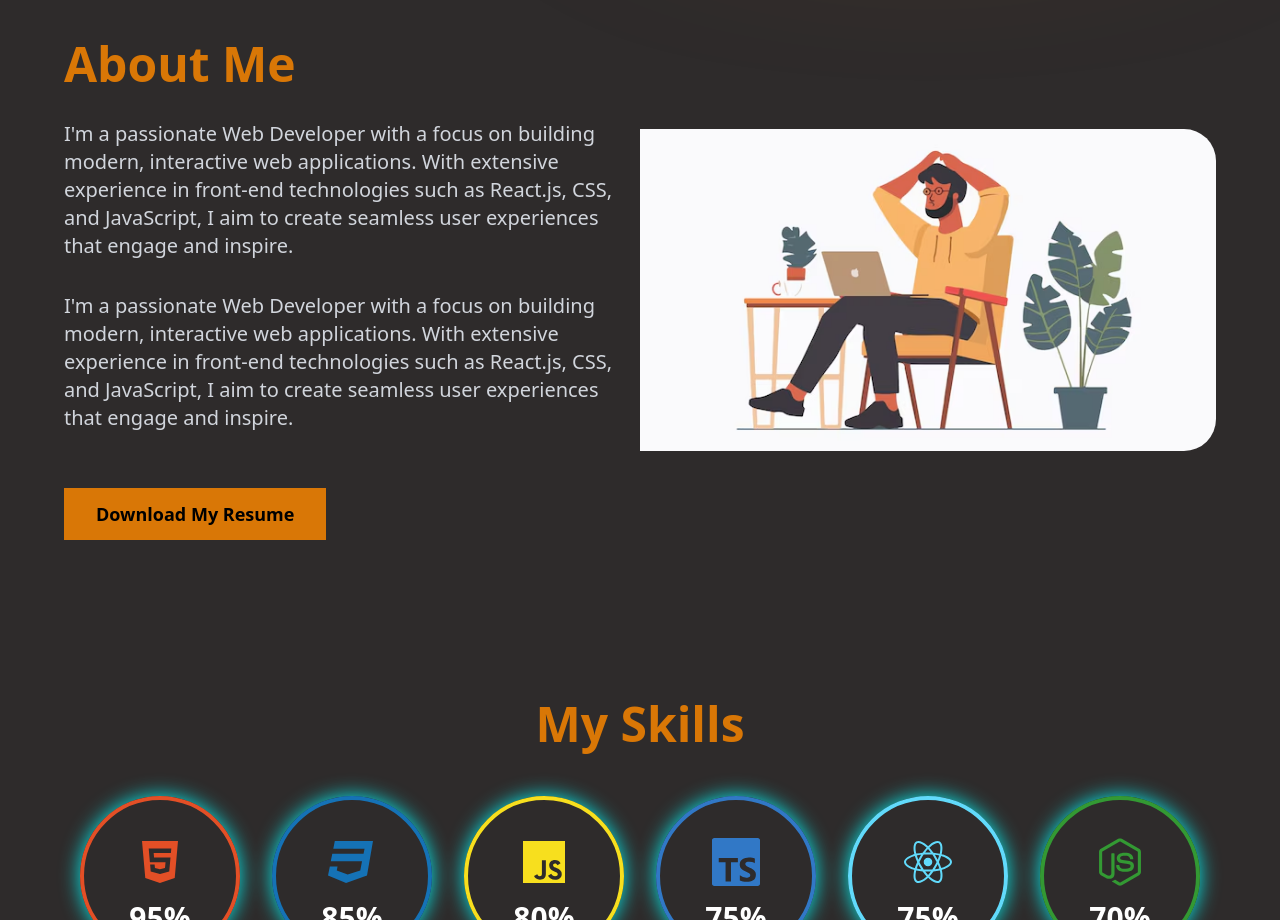
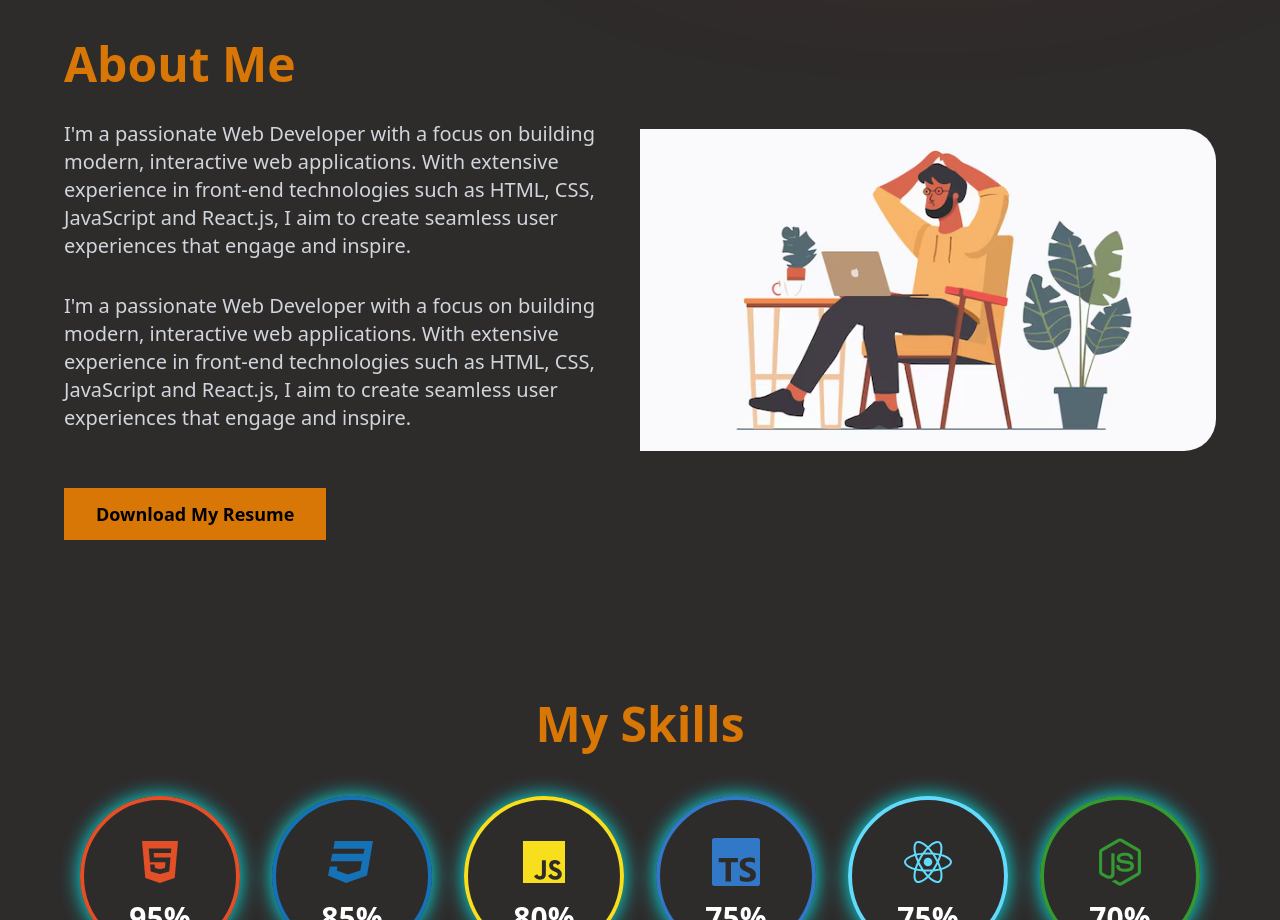
Before and after one commit to DipakSingh0111/portfolio-dipak, a React (Vite) app: page / in a window 1280 px wide. Shown: the part 920-1840 px from the top of the page. Built offline with nearby package versions, Linux system fonts and the light colour scheme.

Commit message:
about me updated

```diff
--- a/src/components/About.jsx
+++ b/src/components/About.jsx
@@ -23,8 +23,8 @@ const About = () => {
           >
             I'm a passionate Web Developer with a focus on building modern,
             interactive web applications. With extensive experience in front-end
-            technologies such as React.js, CSS, and JavaScript, I aim to create
-            seamless user experiences that engage and inspire.
+            technologies such as HTML, CSS, JavaScript and React.js, I aim to
+            create seamless user experiences that engage and inspire.
           </motion.p>
           <motion.p
             className="text-lg md:text-xl text-gray-300"
@@ -35,8 +35,8 @@ const About = () => {
           >
             I'm a passionate Web Developer with a focus on building modern,
             interactive web applications. With extensive experience in front-end
-            technologies such as React.js, CSS, and JavaScript, I aim to create
-            seamless user experiences that engage and inspire.
+            technologies such as HTML, CSS, JavaScript and React.js, I aim to
+            create seamless user experiences that engage and inspire.
           </motion.p>
 
           <motion.a
```
